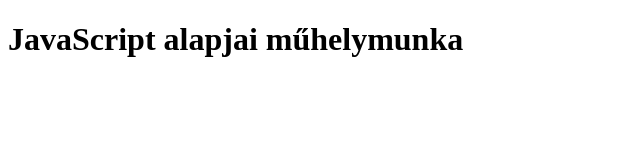
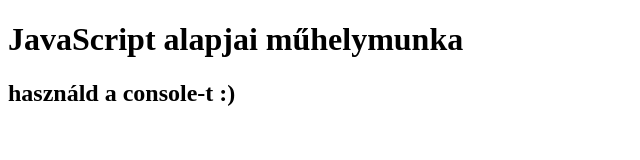
Before and after one commit to mapal62/workshop5, a plain HTML site: page index.html in a window 1280 px wide. Shown: the whole page, without its empty margins (0-640 px from the left). Drawn offline with Linux system fonts and the light colour scheme.

Commit message:
usage comment

```diff
--- a/index.html
+++ b/index.html
@@ -9,6 +9,7 @@
 </head>
 <body>
     <h1>JavaScript alapjai műhelymunka</h1>
+    <h2>használd a console-t :)</h2>
     <script src="script.js"></script>
 </body>
 </html>
```
